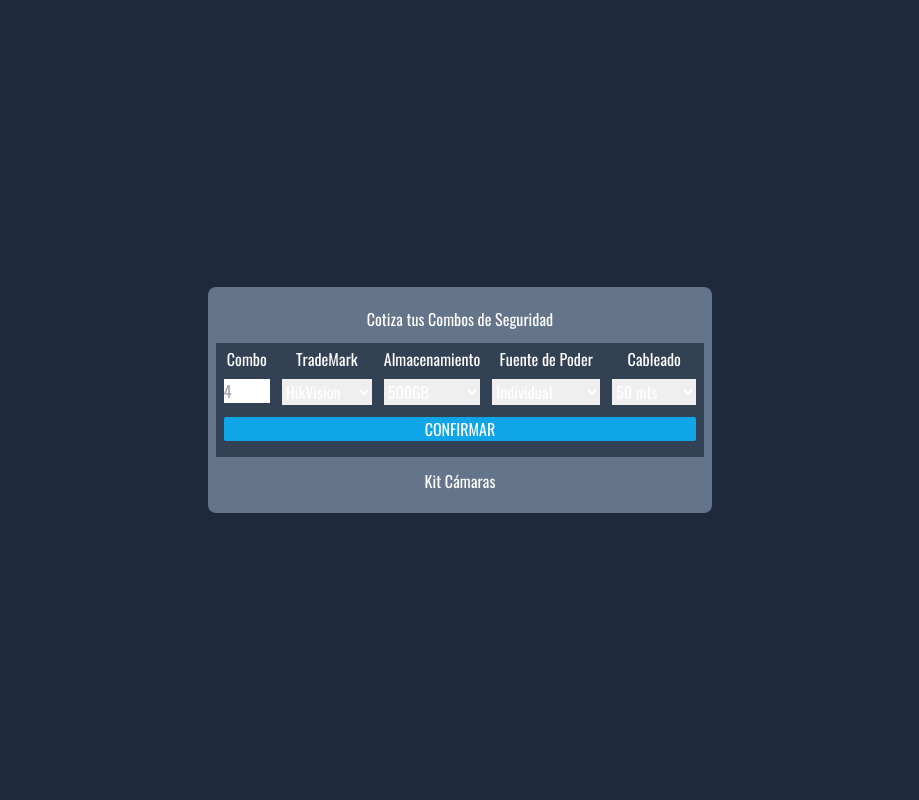
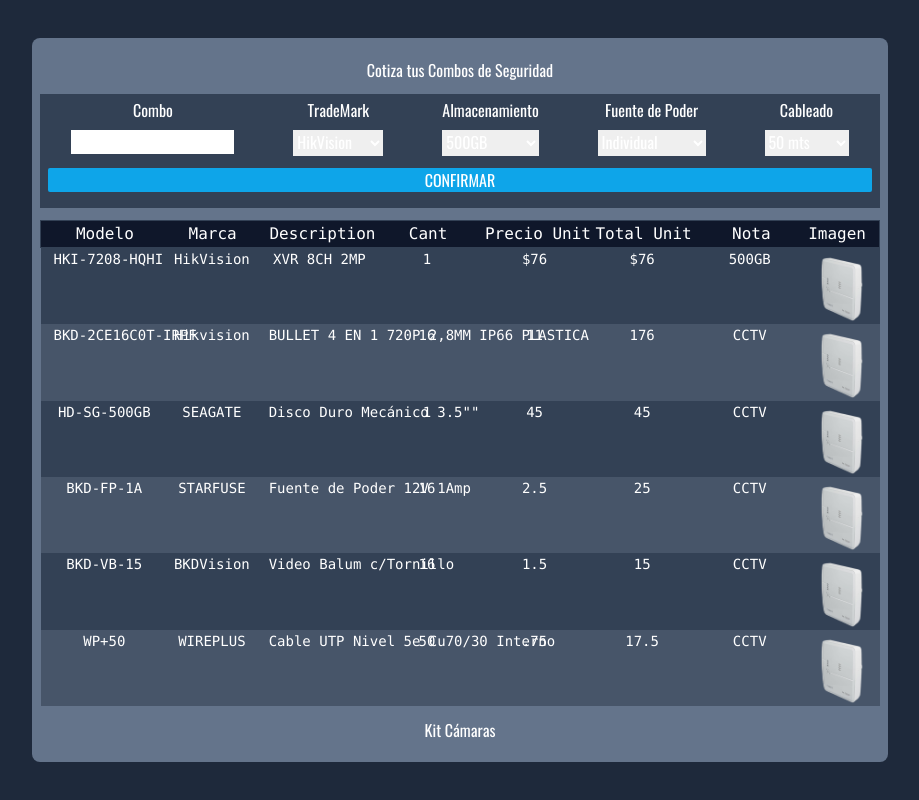
Before and after one commit to serverBKD/trifasic-next, a Next.js app: page /proforma in a window 1280 px wide. Shown: the whole page, without its empty margins (180-1099 px from the left). Built offline with nearby package versions, Linux system fonts and the light colour scheme.

Commit message:
20231215: v0.0.8.2: react-hook-form

```diff
--- a/src/app/loading.jsx
+++ b/src/app/loading.jsx
@@ -1,7 +1,11 @@
 export default function loading() {
 	return (
 		<section className='w-full h-screen flex justify-center items-center  bg-base-100'>
-			<span className="loading loading-infinity loading-lg text-secondary text-7xl"></span>
+			<span className='loading loading-infinity loading-lg text-secondary text-7xl'></span>
+			<span class='relative flex h-7 w-7'>
+				<span class='animate-ping absolute inline-flex h-full w-full rounded-full bg-sky-400 opacity-45'></span>
+				<span class='relative inline-flex rounded-full h-7 w-7 bg-sky-500'></span>
+			</span>
 		</section>
 	)
 }
--- a/src/components/FormKit.jsx
+++ b/src/components/FormKit.jsx
@@ -7,9 +7,20 @@
 		register,
 		handleSubmit,
 		formState: { errors },
-	} = useForm()
+		watch,
+		reset,
+	} = useForm({
+		defaultValues: {
+			numKit: 4,
+			TradeMark: 'hikvision',
+			Power: 'unit',
+			Storage: '500GB',
+			Wire: '50',
+		},
+	})
 	const onSubmit = handleSubmit((data) => {
 		console.log(data)
+		reset()
 	})
 	return (
 		<section>
@@ -23,16 +34,31 @@
 								name='numKit'
 								id='numKit'
 								min={0}
-								max={32}
 								step={1}
 								placeholder={4}
 								{...register('numKit', {
-									required: true,
+									required: {
+										value: true,
+										message: '¿Cuántas cámaras necesitas?',
+									},
+									validate: (value) => {
+										if (value >= 32) {
+											console.log('Hasta 32CH')
+										} else {
+											return true
+										}
+									},
+									min: {
+										value: 0,
+										message: '0 es lo minimo',
+									},
 								})}
 							/>
-							{(errors.numKit || register.numKit <= 0) && (
+							{(errors.numKit ||
+								register.numKit <= 0 ||
+								errors.numKit?.value < 0) && (
 								<span className='text-red-400 text-sm'>
-									¿Cuantas Camaras necesitas?
+									{errors.numKit.message}
 								</span>
 							)}
 						</div>
@@ -90,9 +116,11 @@
 					</div>
 				</div>
 			</form>
-			{register.numKit === 'undefined' ?? (
-				<TableKit QueryOpt={register.numKit} />
-			)}
+			<pre className='transition ease-in-out duration-700'>
+				{watch('numKit') !== 0 && !errors.numKit && (
+					<TableKit QueryOpt={register} />
+				)}
+			</pre>
 		</section>
 	)
 }
--- a/src/components/TableKit.jsx
+++ b/src/components/TableKit.jsx
@@ -2,7 +2,7 @@
 import ProductSec from '@/lib/ProductSeg.d'
 
 export default function TableKit({ QueryOpt }) {
-	console.log('de este lado', QueryOpt)
+	console.log('este lado:', QueryOpt.name)
 	const NUMBER_CAM = 16
 	const CAM = new ProductSec(
 		'DS-2CE16C0T-IRPF',
@@ -17,14 +17,7 @@
 	)
 	return (
 		<table className='w-[840px] my-3 px-3'>
-			<thead>
-				<tr className='grid grid-flow-col gap-1 grid-cols-7 bg-slate-900  px-3'>
-					<td>NumKit: {QueryOpt}</td>
-					<td>TradeMark: {QueryOpt}</td>
-					<td>Power: {QueryOpt}</td>
-					<td>Storage:{QueryOpt}</td>
-					<td>Wire:{QueryOpt}</td>
-				</tr>
+			<thead className='border border-slate-700'>
 				<tr className='grid grid-flow-col gap-1 grid-cols-7 bg-slate-900  px-3'>
 					<td>Modelo</td>
 					<td>Marca</td>
```
